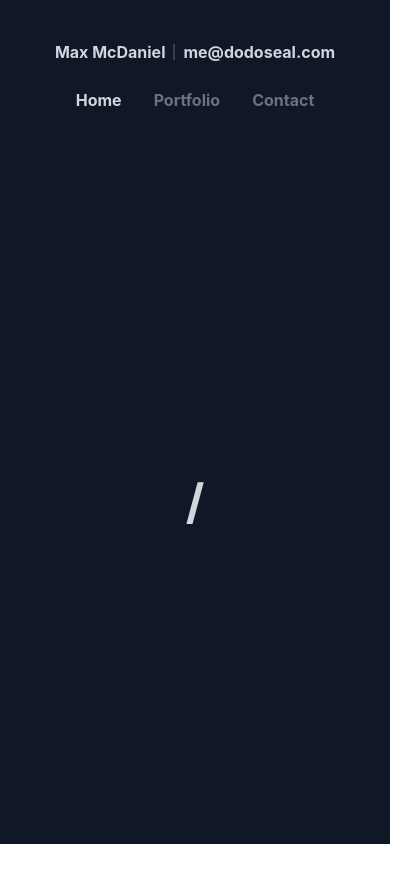
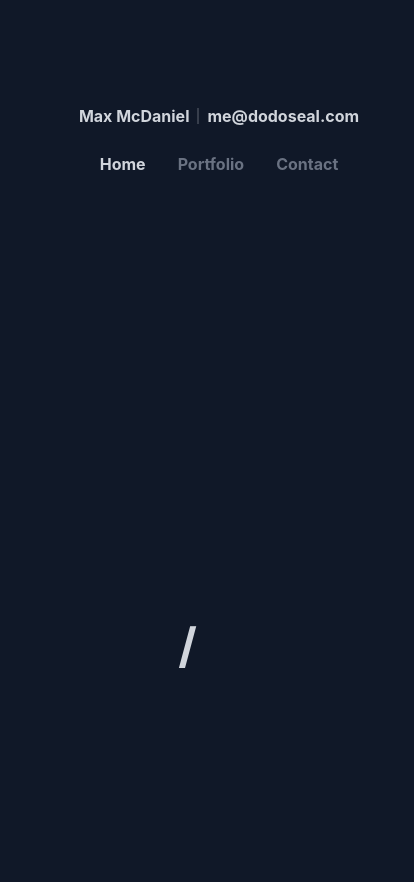
Before and after one commit to DodoSeal/dodoseal.github.io, a SvelteKit app: page / in a window 390 px wide. Shown: the top 882 px of the page, 414 px wide, since content can reach past the window. Before the commit the page ends 844 px from the top, so only its background shows below. Built offline with nearby package versions, Linux system fonts and the light colour scheme.

Commit message:
Fix: Redesign `main-wrapper` class to be responsive and consistent

```diff
--- a/src/routes/layout.css
+++ b/src/routes/layout.css
@@ -4,6 +4,7 @@
     user-select: none;
     -moz-user-select: none;
     -webkit-user-drag: none;
+    scrollbar-gutter: stable;
 }
 
 @theme {
@@ -13,17 +14,24 @@
 }
 
 @layer components {
+    body {
+        @apply bg-backdrop;
+    }
+
     .center-content {
         @apply flex items-center place-content-center
     }
 
+    /* .main-wrapper {
+        @apply w-screen h-screen bg-backdrop flex flex-col items-center;
+    } */
+
     .main-wrapper {
-        @apply w-screen h-screen bg-backdrop flex flex-col items-center;
+        @apply max-w-5xl relative mx-auto px-6 py-16 flex-1 w-full flex flex-col;
     }
 
     .main-content {
-        height: calc(100vh - 10rem);
-        @apply w-full bg-backdrop;
+        @apply w-full h-screen bg-backdrop;
     }
 }
 
```
